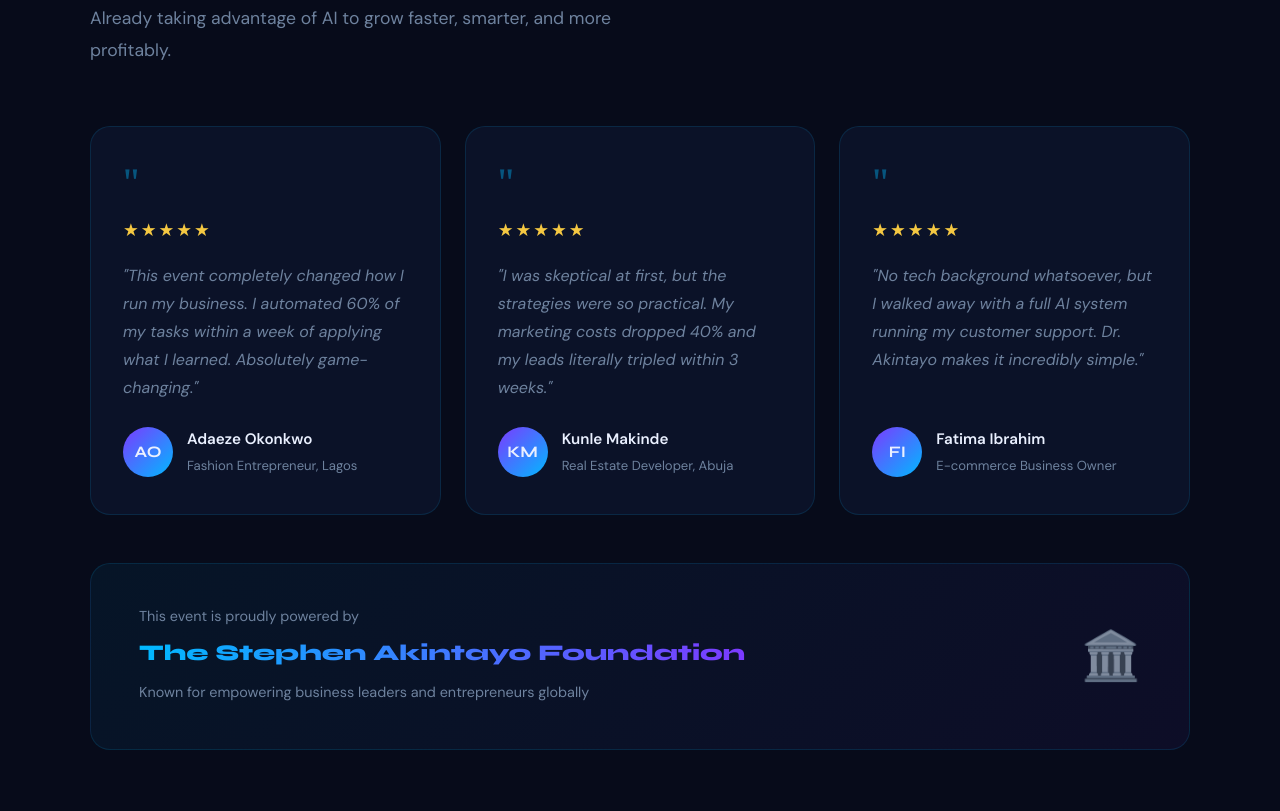
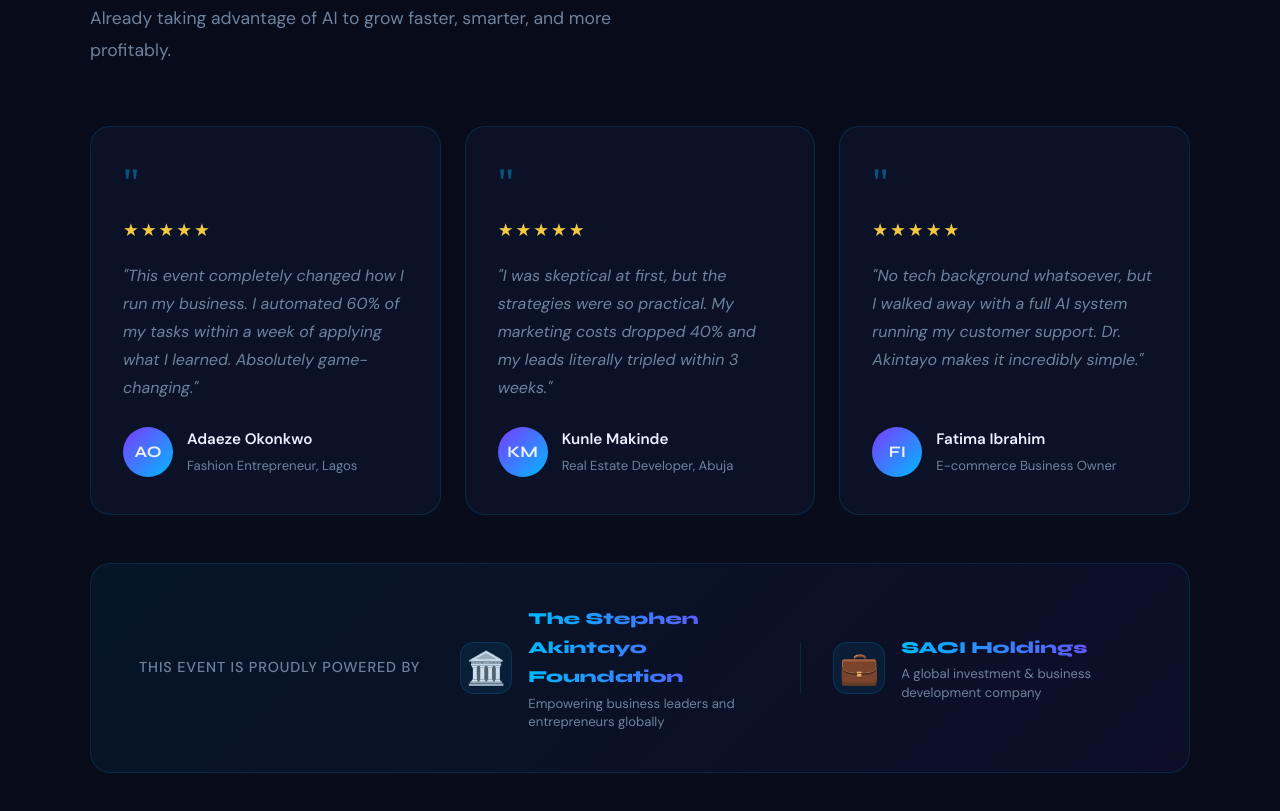
Before and after one commit to gtextsoft/ABO-CONFERENCE, a plain HTML site: page index.html in a window 1280 px wide. Shown: the part 6579-7390 px from the top of the page. Drawn offline with Linux system fonts and the light colour scheme.

Commit message:
Enhance powered banner section with improved layout and styling for brand display, including new brand icons and descriptions.

```diff
--- a/index.html
+++ b/index.html
@@ -760,22 +760,62 @@
       border-radius: 20px;
       display: flex;
       align-items: center;
-      justify-content: space-between;
-      gap: 24px;
-    }
-    .powered-text p { color: var(--muted); font-size: 0.9rem; margin-bottom: 4px; }
-    .powered-text strong {
-      font-family: 'Syne', sans-serif;
-      font-size: 1.4rem;
+      gap: 40px;
+    }
+    .powered-intro {
+      flex-shrink: 0;
+    }
+    .powered-intro p {
+      color: var(--muted);
+      font-size: 0.9rem;
+      font-weight: 500;
+      letter-spacing: 0.06em;
+      text-transform: uppercase;
+      white-space: nowrap;
+    }
+    .powered-brands {
+      display: flex;
+      align-items: center;
+      gap: 32px;
+      flex: 1;
+    }
+    .powered-brand {
+      display: flex;
+      align-items: center;
+      gap: 16px;
+      flex: 1;
+    }
+    .powered-brand-icon {
+      font-size: 2rem;
+      flex-shrink: 0;
+      width: 52px; height: 52px;
+      border-radius: 14px;
+      background: rgba(0,185,255,0.08);
+      border: 1px solid rgba(0,185,255,0.15);
+      display: flex; align-items: center; justify-content: center;
+    }
+    .powered-brand strong {
+      display: block;
+      font-family: 'Syne', sans-serif;
+      font-size: 1.05rem;
       font-weight: 800;
       background: linear-gradient(90deg, var(--accent), var(--accent2));
       -webkit-background-clip: text;
       -webkit-text-fill-color: transparent;
       background-clip: text;
-    }
-    .powered-logo {
-      font-size: 3rem;
-      opacity: 0.6;
+      margin-bottom: 3px;
+    }
+    .powered-brand span {
+      display: block;
+      color: var(--muted);
+      font-size: 0.82rem;
+      line-height: 1.4;
+    }
+    .powered-divider {
+      width: 1px;
+      height: 52px;
+      background: var(--border);
+      flex-shrink: 0;
     }
 
     /* ═══════════════════════════════
@@ -1237,7 +1277,10 @@
       .proof-grid { grid-template-columns: 1fr; }
       .scarcity-inner { padding: 56px 32px; }
       .host-stats-grid { grid-template-columns: repeat(3, 1fr); }
-      .powered-banner { flex-direction: column; text-align: center; }
+      .powered-banner { flex-direction: column; text-align: center; gap: 28px; }
+      .powered-brands { flex-direction: column; gap: 20px; }
+      .powered-divider { width: 60%; height: 1px; }
+      .powered-brand { justify-content: center; }
       nav { padding: 16px 5%; }
       .nav-link { display: none; }
     }
@@ -1450,7 +1493,7 @@
         <div class="diff-icon">🚫</div>
         <div class="diff-num">0</div>
         <h3>Tech Jargon</h3>
-        <p>Designed specifically for business owners — no coding, no prior AI knowledge required at all.</p>
+        <p>Designed specifically for business owners no coding, no prior AI knowledge required at all.</p>
       </div>
       <div class="diff-card reveal d3">
         <div class="diff-icon">⚡</div>
@@ -1566,12 +1609,26 @@
     </div>
 
     <div class="powered-banner reveal">
-      <div class="powered-text">
+      <div class="powered-intro">
         <p>This event is proudly powered by</p>
-        <strong>The Stephen Akintayo Foundation</strong>
-        <p style="margin-top: 8px; font-size:0.9rem;">Known for empowering business leaders and entrepreneurs globally</p>
-      </div>
-      <div class="powered-logo">🏛️</div>
+      </div>
+      <div class="powered-brands">
+        <div class="powered-brand">
+          <div class="powered-brand-icon">🏛️</div>
+          <div>
+            <strong>The Stephen Akintayo Foundation</strong>
+            <span>Empowering business leaders and entrepreneurs globally</span>
+          </div>
+        </div>
+        <div class="powered-divider"></div>
+        <div class="powered-brand">
+          <div class="powered-brand-icon">💼</div>
+          <div>
+            <strong>SACI Holdings</strong>
+            <span>A global investment & business development company</span>
+          </div>
+        </div>
+      </div>
     </div>
   </div>
 </section>
```
